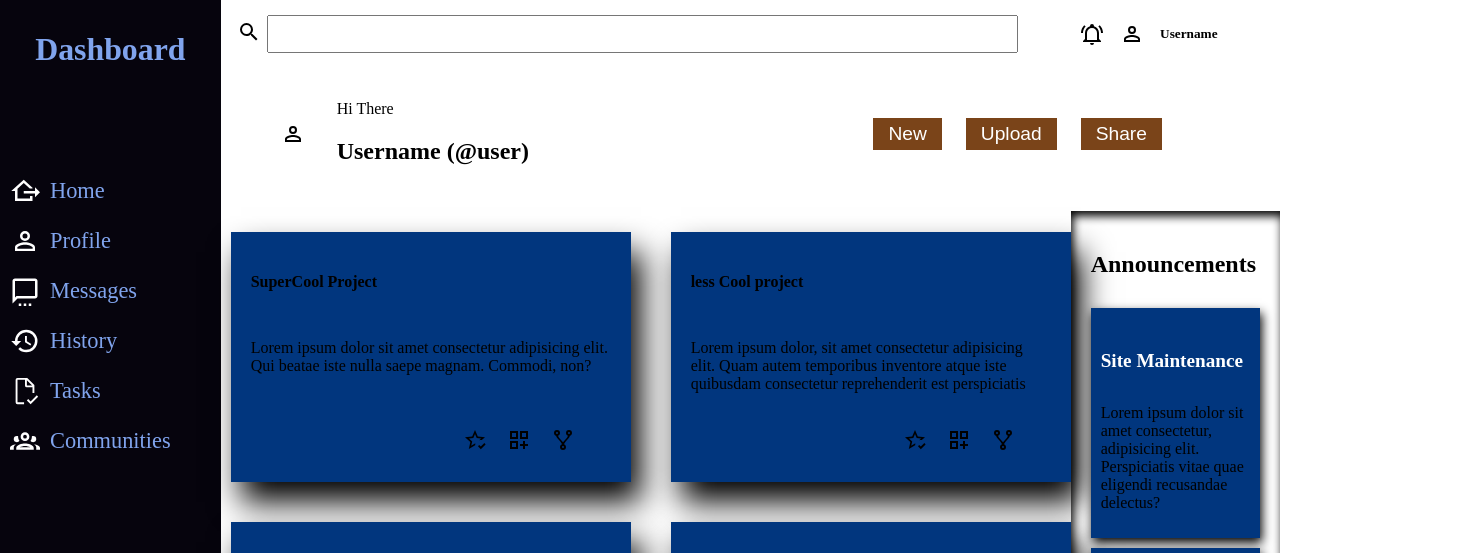
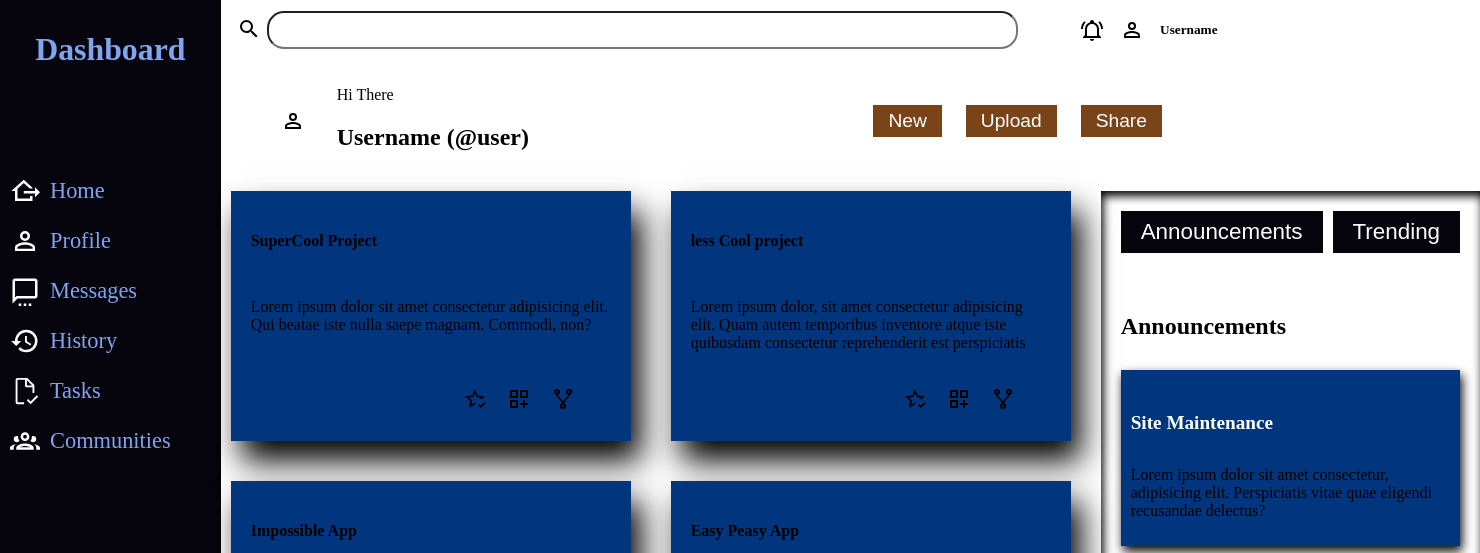
Before and after one commit to Aknexad/admin-dashboard, a plain HTML site: page index.html in a window 1280 px wide. Shown: the top 553 px of the page, 1480 px wide, since content can reach past the window. Drawn offline with Linux system fonts and the light colour scheme.

Commit message:
fix smal style

```diff
--- a/index.html
+++ b/index.html
@@ -16,7 +16,7 @@
       <div class="header">
         <!--  -->
         <div class="search">
-          <button>
+          <button type="submit">
             <img src="./image/magnify.svg" alt="search" />
           </button>
           <input type="text" />
@@ -281,6 +281,11 @@
           </div>
         </div>
         <!--  -->
+        <div class="rs">
+          <div class="chose">
+            <button>Announcements</button>
+            <button>Trending</button>
+          </div>
           <div class="announcements">
             <h2>Announcements</h2>
             <div class="ann-card">
@@ -303,8 +308,8 @@
               <h5>Updated Privcy Policy</h5>
               <p>
                 Lorem ipsum dolor sit amet consectetur
-              adipisicing elit. Iusto commodi aliquam ipsum
-              debitis fuga fugiat! Numquam.
+                adipisicing elit. Iusto commodi aliquam
+                ipsum debitis fuga fugiat! Numquam.
               </p>
             </div>
           </div>
@@ -344,5 +349,6 @@
           </div>
         </div>
       </div>
+    </div>
   </body>
 </html>
--- a/style.css
+++ b/style.css
@@ -40,6 +40,7 @@ body {
 .search input {
   width: 100%;
   height: 2rem;
+  border-radius: 17px;
 }
 
 .notification {
@@ -120,7 +121,12 @@ li {
 }
 
 li:hover {
-  background-color: #fff;
+  background: rgb(6, 4, 13);
+  background: linear-gradient(
+    45deg,
+    rgba(6, 4, 13, 1) 40%,
+    rgba(255, 255, 255, 1) 80%
+  );
 }
 
 a {
@@ -145,6 +151,7 @@ a {
   display: grid;
   grid-template-columns: 3fr 1fr;
   grid-template-rows: auto;
+  gap: 30px;
 }
 
 .projects {
@@ -153,7 +160,7 @@ a {
   grid-template-columns: repeat(2, 400px);
   grid-template-rows: repeat(3, 250px);
   justify-content: center;
-  align-content: center;
+  align-content: start;
   gap: 40px;
 }
 
@@ -177,16 +184,29 @@ a {
   gap: 20px;
 }
 
+.rs {
+  display: flex;
+  flex-direction: column;
+  justify-content: start;
+  align-items: center;
+  box-shadow: 2px 5px 10px black inset;
+}
+
 .announcements,
 .trending {
-  grid-column: 2/-1;
-  box-shadow: 2px 5px 10px black inset;
   padding: 20px;
   display: flex;
   flex-direction: column;
   justify-content: start;
   align-items: flex-start;
   gap: 10px;
+}
+
+.announcements {
+  display: flex;
+}
+.trending {
+  display: none;
 }
 
 .ann-card {
@@ -208,3 +228,24 @@ a {
   box-shadow: 5px 10px 15px black;
   padding: 20px;
 }
+
+.chose {
+  display: flex;
+  justify-content: space-around;
+  align-items: flex-start;
+  gap: 10px;
+  padding: 20px;
+}
+
+.chose > button {
+  font-size: 1.4rem;
+  background-color: #06040d;
+  color: white;
+  padding: 8px 20px;
+  border: none;
+}
+
+.chose > button:hover {
+  background-color: #fff;
+  color: black;
+}
```
Lines whose indentation alone changed are shown as unchanged.
